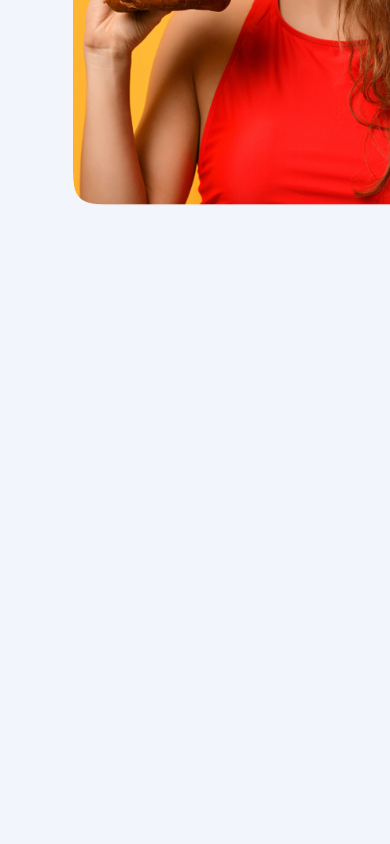
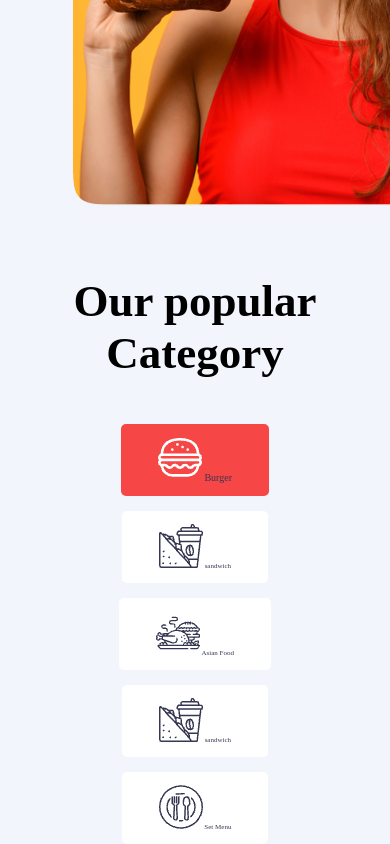
Before and after one commit to xonzowka001/food, a plain HTML site: page index.html in a window 390 px wide. Shown: the part 903-1747 px from the top of the page. Before the commit the page ends 1178 px from the top, so only its background shows below. Drawn offline with Linux system fonts and the light colour scheme.

Commit message:
ikkinchi section qismi boldi responsiv bilan

```diff
--- a/index.html
+++ b/index.html
@@ -63,7 +63,7 @@ Contract
 
 </div>
     </section>
-    <!-- <section class="our">
+    <section class="our">
       <div class="container">
         <div class="our__title">
           <h2 >
@@ -94,7 +94,7 @@ Contract
 
         </ul>
       </div>
-    </section> -->
+    </section>
   </main>
 </body>
 </html>
--- a/scss/blok/_our.scss
+++ b/scss/blok/_our.scss
@@ -9,15 +9,16 @@ font-size: 36px;
   max-width: 1050px;
   display: flex;
   justify-content: space-between;
-  align-items: center;
+align-items: center;
   margin-top: 45px;
+  gap: 15px;
 
 }
 
 .our__item{
   color: rgb(54, 56, 83);
 font-family: Rubik;
-font-size: 20px;
+font-size: 25px;
 max-width: 850px;
 padding: 13px 37px;
 background: rgb(255, 255, 255);
@@ -26,8 +27,61 @@ border-radius:5px ;
 .our__item2{
   color: rgb(54, 56, 83);
 font-family: Rubik;
-font-size: 20px;
+font-size: 25px;
 background-color: hsl(0, 91%, 62%);
 padding: 13px 37px;
 border-radius: 5px;
 }
+
+
+@media screen and (max-width:1000px) {
+  .our__item{
+    max-width: 995px;
+    font-size: 20px;
+  }
+
+
+}
+@media screen and (max-width:922px) {
+  .our__item{
+    max-width: 945px;
+    font-size: 16px;
+  }
+}
+@media screen and (max-width:863px) {
+  .our__item{
+    max-width: 895px;
+    font-size: 14px;
+  }
+}
+@media screen and (max-width:815px) {
+  .our__item{
+    max-width:870px ;
+    font-size: 11px;
+  }
+}
+@media screen and (max-width:788px) {
+  .our__item{
+    max-width: 850px;
+    font-size: 9px;
+  }
+}
+@media screen and (max-width:760px) {
+  .our__item{
+    max-width:825px ;
+    font-size: 7px;
+  }
+}
+@media screen and (max-width:677px) {
+  .our__list{
+    max-width: 800px;
+    font-size: 5px;
+    flex-direction: column;
+  }
+  .our__title{
+    font-size: 30px;
+  }
+  .our__item2{
+    font-size: 10px;
+  }
+}
```
Also changed, not shown: css/main.css, 1 other file.
